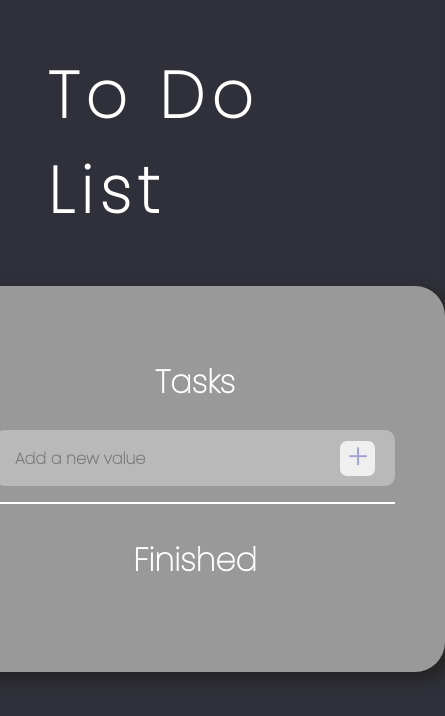
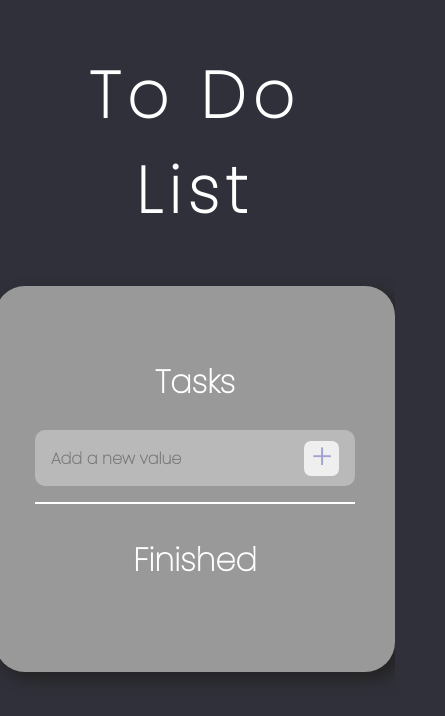
Before and after one commit to pigeonsarecheesecake/todo-react, a React (Create React App) app in the folder todo-react/: page / in a window 390 px wide. Shown: the top 716 px of the page, 445 px wide, since content can reach past the window. Built offline with nearby package versions, Linux system fonts and the light colour scheme.

Commit message:
Adds a minor responsiveness to mobile

```diff
--- a/todo-react/src/Components/App/App.css
+++ b/todo-react/src/Components/App/App.css
@@ -16,6 +16,7 @@ body{
 h1{
   font-size: 4rem;
   letter-spacing: 7px;
+  text-align: center;
   margin: 3rem;
 }
 
@@ -56,7 +57,7 @@ button{
   grid-template-columns: 80% ;
   /* Tasks/Add a new value/Divider / Tasks /Finished Tasks /Space under*/
   grid-template-rows: repeat(3,3.5rem) .1rem repeat(3,auto) 3.5rem;
-  min-width: 500px;
+  width: 25rem;
   background-color: #999999;
   border-radius: 30px;
   box-shadow: 7px 7px 15px rgb(36, 35, 35);
```
